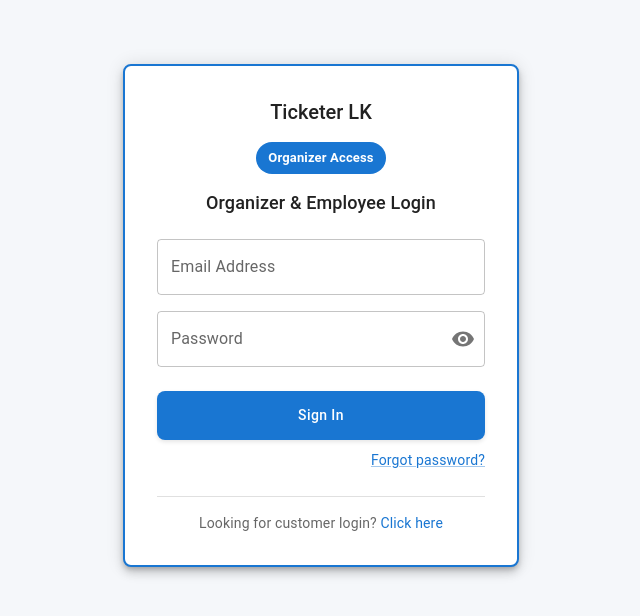
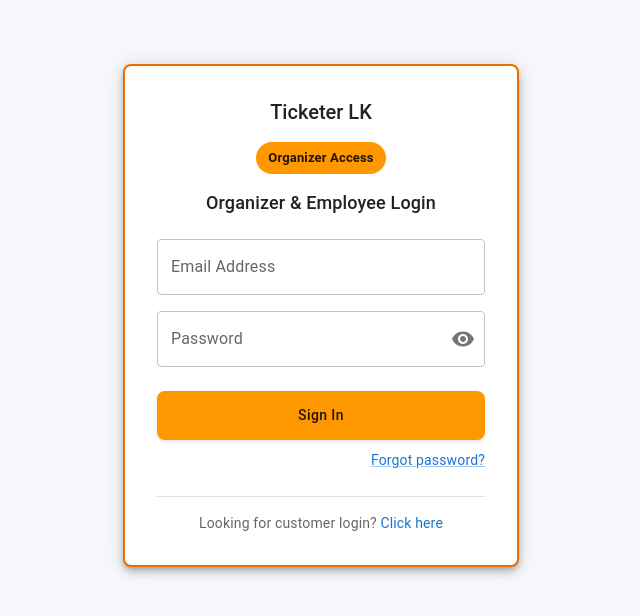
Before and after one commit to wijeyawebdept/ticketer, a React (Create React App) app in the folder ticket-booking-admin/: page /login/restrictedorgnemp in a window 1280 px wide. Shown: the top 616 px of the page, without its empty margins (319-959 px from the left). Built offline with nearby package versions, Linux system fonts and the light colour scheme; no server answers.

Commit message:
Update index.tsx

```diff
--- a/ticket-booking-admin/src/pages/RestrictedLogin/index.tsx
+++ b/ticket-booking-admin/src/pages/RestrictedLogin/index.tsx
@@ -229,7 +229,7 @@ const RestrictedLogin: React.FC<RestrictedLoginProps> = ({ mode = 'admin' }) =>
       fullWidth
       PaperProps={{ sx: { borderRadius: 2 } }}
     >
-      <DialogTitle sx={{ fontWeight: 700, color: '#1976d2' }}>
+      <DialogTitle sx={{ fontWeight: 700, color: mode === 'admin' ? '#d32f2f' : '#ed6c02' }}>
         Reset Password
       </DialogTitle>
       <DialogContent>
@@ -274,7 +274,7 @@ const RestrictedLogin: React.FC<RestrictedLoginProps> = ({ mode = 'admin' }) =>
             onClick={handleForgotSubmit}
             disabled={forgotLoading}
             variant="contained"
-            color="primary"
+            color={mode === 'admin' ? "error" : "warning"}
           >
             {forgotLoading ? <CircularProgress size={20} sx={{ color: '#fff' }} /> : 'Send Reset Link'}
           </Button>
@@ -288,7 +288,7 @@ const RestrictedLogin: React.FC<RestrictedLoginProps> = ({ mode = 'admin' }) =>
         sx={{
           marginTop: 8,
           padding: 4,
-          border: '2px solid #1976d2',
+          border: `2px solid ${mode === 'admin' ? '#d32f2f' : '#ed6c02'}`,
           borderRadius: 2
         }}
       >
@@ -305,7 +305,7 @@ const RestrictedLogin: React.FC<RestrictedLoginProps> = ({ mode = 'admin' }) =>
 
           <Chip
             label={mode === 'admin' ? "Admin Access" : "Organizer Access"}
-            color="primary"
+            color={mode === 'admin' ? "error" : "warning"}
             sx={{ mb: 2, fontWeight: 'bold' }}
           />
 
@@ -380,7 +380,7 @@ const RestrictedLogin: React.FC<RestrictedLoginProps> = ({ mode = 'admin' }) =>
                   type="submit"
                   fullWidth
                   variant="contained"
-                  color="primary"
+                  color={mode === 'admin' ? "error" : "warning"}
                   disabled={isSubmitting}
                   sx={{ py: 1.5 }}
                 >
```
